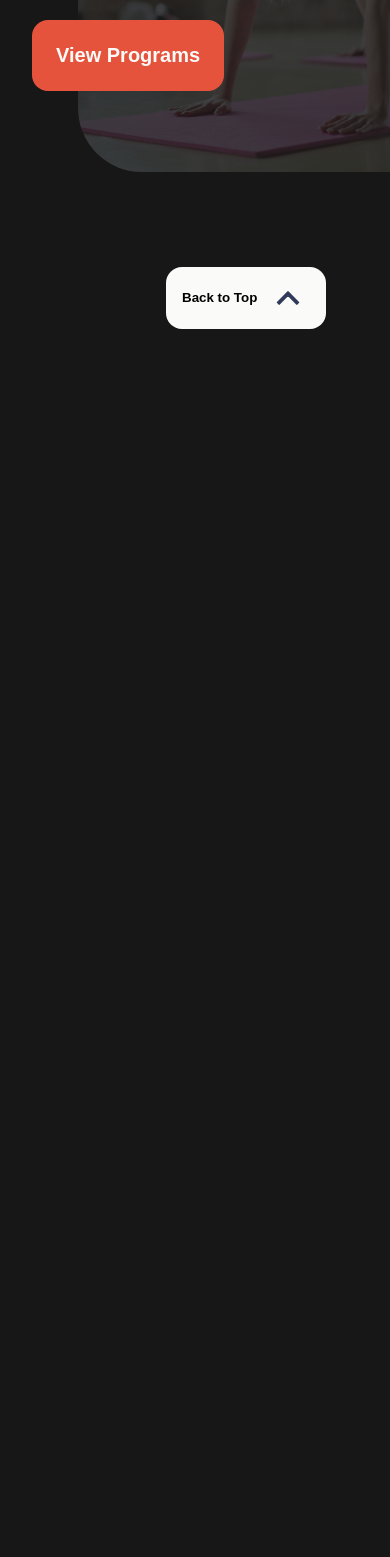
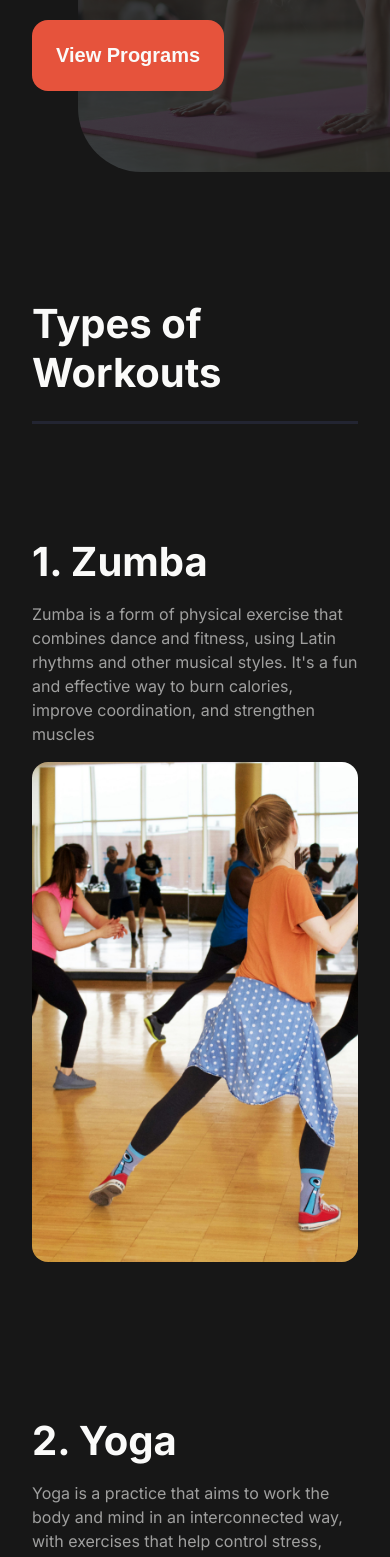
Before and after one commit to luizCosta-Serao/fitness, a React (Vite) app: page /healthy in a window 390 px wide. Shown: the part 438-1995 px from the top of the page. Before the commit the page ends 847 px from the top, so only its background shows below. Built offline with nearby package versions, Linux system fonts and the light colour scheme; the HTML template or start-up script is replaced by a standard one.

Commit message:
workouts da página healthy living

```diff
--- a/src/components/HealthyLiving/BannerHealthy.module.css
+++ b/src/components/HealthyLiving/BannerHealthy/BannerHealthy.module.css
@@ -1,5 +1,5 @@
 .imgHealthy {
-  background-image: url('../../assets/banner_healthy.png');
+  background-image: url('../../../assets/banner_healthy.png');
   background-repeat: no-repeat;
   background-size: cover;
   background-position: center;
--- a/src/components/HealthyLiving/BannerHealthy.tsx
+++ b/src/components/HealthyLiving/BannerHealthy/BannerHealthy.tsx
@@ -1,5 +1,6 @@
+import Button from '../../Global/Button'
 import styles from './BannerHealthy.module.css'
-import Button from '../Global/Button'
+
 
 const BannerHealthy = () => {
   return (
--- /dev/null
+++ b/src/components/HealthyLiving/ProgramsHealthy/BoxProgramHealthy.module.css
@@ -0,0 +1,62 @@
+.boxProgramHealthy {
+  display: flex;
+  grid-template-columns: 1fr 1fr;
+  align-items: center;
+  gap: 3rem;
+  margin-bottom: 121px;
+}
+
+.boxContent {
+  width: 50%;
+}
+
+.boxContent h2 {
+  font-size: var(--h2);
+  color: var(--color-5);
+  margin-bottom: 1rem;
+}
+
+.boxContent p {
+  font-size: var(--body-txt);
+  color: var(--color-5);
+  line-height: 1.5;
+  opacity: .6;
+}
+
+.boxImg {
+  width: 50%
+}
+
+.boxImg img {
+  border-radius: 1rem;
+}
+
+@media (max-width: 1150px) {
+  .boxProgramHealthy {
+    flex-direction: column !important;
+  }
+
+  .boxContent {
+    width: 100%;
+  }
+
+  .boxContent p {
+    margin-bottom: -2rem;
+  }
+
+  .boxImg {
+    align-self: flex-start;
+  }
+
+  .boxImg img {
+    height: 500px;
+    object-fit: cover;
+  }
+}
+
+@media (max-width: 876px) {
+  .boxImg {
+    width: 100%;
+    max-width: 500px;
+  }
+}
--- /dev/null
+++ b/src/components/HealthyLiving/ProgramsHealthy/BoxProgramHealthy.tsx
@@ -0,0 +1,29 @@
+import styles from './BoxProgramHealthy.module.css'
+
+type BoxProgramHealthyProps = {
+  title: string;
+  description: string;
+  src: string;
+  flexDirection: 'row' | 'row-reverse';
+}
+
+const BoxProgramHealthy = ({
+  title,
+  description,
+  src,
+  flexDirection
+}: BoxProgramHealthyProps ) => {
+  return (
+    <div className={styles.boxProgramHealthy} style={{flexDirection: flexDirection}}>
+      <div className={styles.boxContent}>
+        <h2>{title}</h2>
+        <p>{description}</p>
+      </div>
+      <div className={styles.boxImg}>
+        <img src={src} alt="" />
+      </div>
+    </div>
+  )
+}
+
+export default BoxProgramHealthy
--- /dev/null
+++ b/src/components/HealthyLiving/ProgramsHealthy/ProgramsHealthy.module.css
@@ -0,0 +1,11 @@
+.programsHealthy {
+  margin-top: 6rem;
+}
+
+.title {
+  color: var(--color-5);
+  font-size: var(--h2);
+  border-bottom: 3px solid var(--color-2);
+  padding-bottom: 1.5rem;
+  margin-bottom: 5rem;
+}
--- /dev/null
+++ b/src/components/HealthyLiving/ProgramsHealthy/ProgramsHealthy.tsx
@@ -0,0 +1,26 @@
+import BoxProgramHealthy from './BoxProgramHealthy'
+import styles from './ProgramsHealthy.module.css'
+import ImgProgramsHealthyOne from '../../../assets/photo_programs_healthy_1.png'
+import ImgProgramsHealthyTwo from '../../../assets/photo_programs_healthy_2.png'
+
+const ProgramsHealthy = () => {
+  return (
+    <section className={styles.programsHealthy}>
+      <h2 className={styles.title}>Types of Workouts</h2>
+      <BoxProgramHealthy
+        title='1. Zumba'
+        description="Zumba is a form of physical exercise that combines dance and fitness, using Latin rhythms and other musical styles. It's a fun and effective way to burn calories, improve coordination, and strengthen muscles"
+        src={ImgProgramsHealthyOne}
+        flexDirection='row'
+      />
+      <BoxProgramHealthy
+        title='2. Yoga'
+        description='Yoga is a practice that aims to work the body and mind in an interconnected way, with exercises that help control stress, anxiety, body and spine pain, in addition to improving balance and promoting a sense of well-being and disposition'
+        src={ImgProgramsHealthyTwo}
+        flexDirection='row-reverse'
+      />
+    </section>
+  )
+}
+
+export default ProgramsHealthy
--- a/src/pages/HealthyLiving.tsx
+++ b/src/pages/HealthyLiving.tsx
@@ -1,9 +1,12 @@
-import BannerHealthy from '../components/HealthyLiving/BannerHealthy'
+import BannerHealthy from "../components/HealthyLiving/BannerHealthy/BannerHealthy"
+import ProgramsHealthy from "../components/HealthyLiving/ProgramsHealthy/ProgramsHealthy"
+
 
 const HealthyLiving = () => {
   return (
     <>
       <BannerHealthy />
+      <ProgramsHealthy />
     </>
   )
 }
```
Also changed, not shown: src/assets/photo_programs_healthy_1.png (added), src/assets/photo_programs_healthy_2.png (added).
